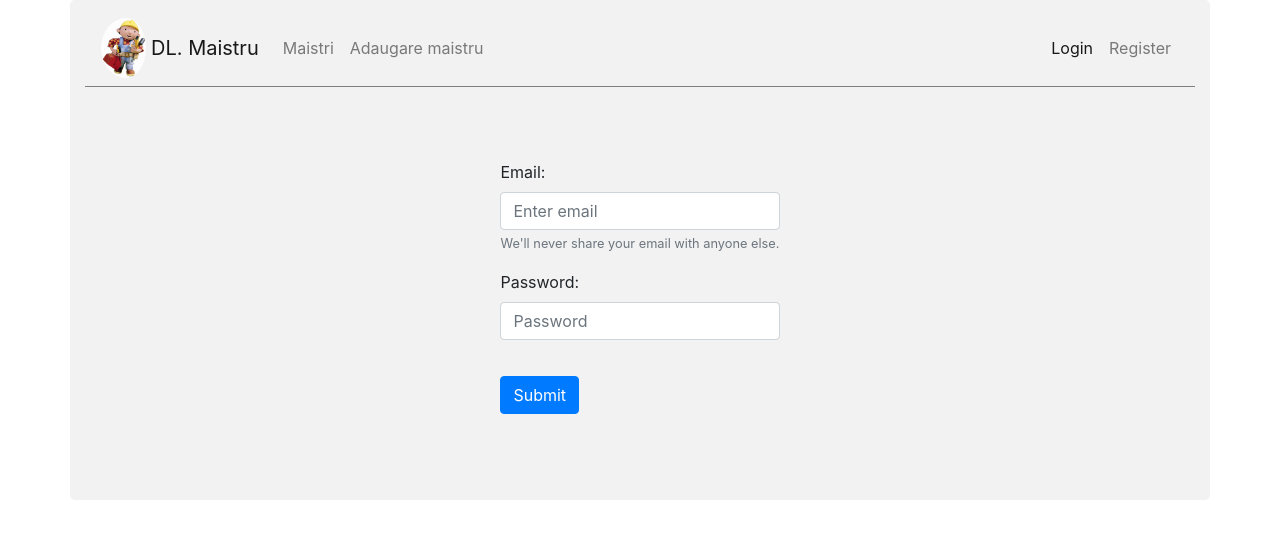
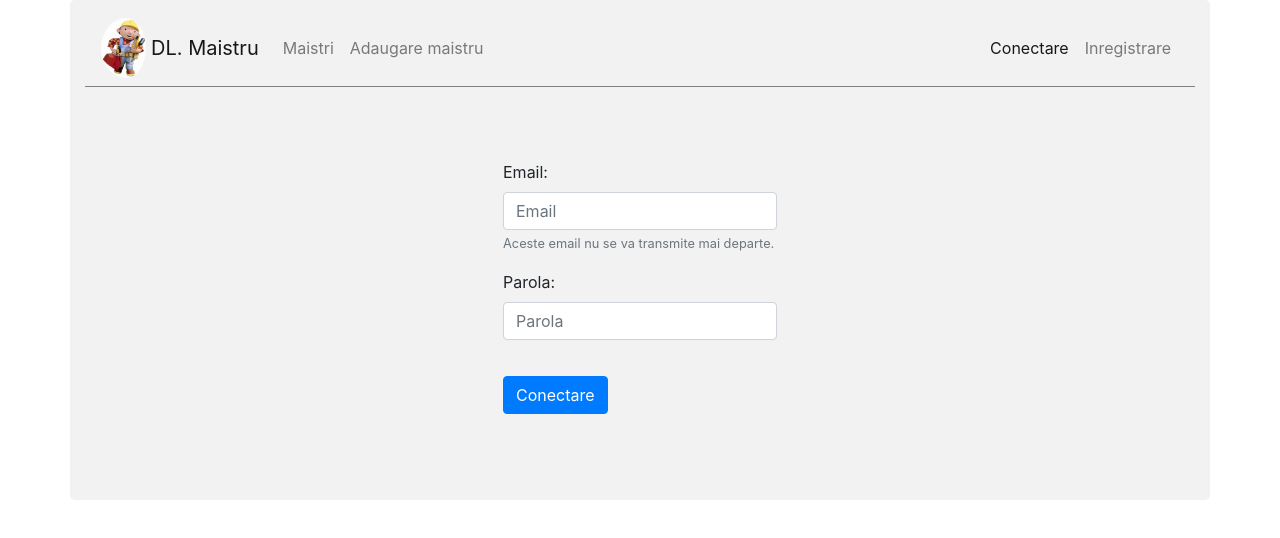
Before and after one commit to RoxanaAI/DLMaistru, a React (Create React App) app: page /login in a window 1280 px wide. Shown: the top 538 px of the page. Built offline with nearby package versions, Linux system fonts and the light colour scheme; no server answers.

Commit message:
added comments TODOs

```diff
--- a/src/components/Navbar.js
+++ b/src/components/Navbar.js
@@ -37,10 +37,10 @@ export default function Navbar() {
                     {!isAuthenticated ? (
                         <>
                             <li className="nav-item">
-                                <SrNavLink className="nav-link" to="/login">Login</SrNavLink>
+                                <SrNavLink className="nav-link" to="/login">Conectare</SrNavLink>
                             </li>
                             <li className="nav-item">
-                                <SrNavLink className="nav-link" to="/register">Register</SrNavLink>
+                                <SrNavLink className="nav-link" to="/register">Inregistrare</SrNavLink>
                             </li>
                         </>
                     ) : (
--- a/src/features/add/Add.js
+++ b/src/features/add/Add.js
@@ -31,10 +31,12 @@ export default function Add() {
     }, [db, user]);
 
     // TODO on the home page to add something there
-    // TODO align better the form
+    // TODO align better the form, the design for maistri and adaugare maistru
     // TODO Add validation for all the input data. All the items should be filed in
     // TODO Adaugare maistru to be available only if login
     // TODO need to clear the database because now we have workers with the same ID
+    // TODO - remember input login user input
+
     async function handleSubmit(e) {
         e.preventDefault();
 
--- a/src/features/auth/Home.js
+++ b/src/features/auth/Home.js
@@ -1,10 +1,9 @@
 import React from 'react';
-//import {mester} from 'assets/images/mester.jpg';
 
 export default function Home(){
     return(
         <>
-            <h2>Home page</h2>
+            <h2>DL. Maistru va ajuta sa gasiti mesterul potrivit nevoilor dumneavoastre.</h2>
         </>
     )
 }
--- a/src/features/auth/Login.js
+++ b/src/features/auth/Login.js
@@ -25,22 +25,21 @@ export default function Login(){
         return <Redirect to='/' />
     }
 
-    // TODO - remember input
-
     return(
         <>
         <div className="login">
         <form onSubmit={handleSubmit}>
             <p className="form-group">
             <label htmlFor="email" >Email: </label>
-            <input type='email' name="email" id="email" {...bindInput('email')} className="form-control" aria-describedby="emailHelp" placeholder="Enter email" required/>
-            <small id="emailHelp" className="form-text text-muted">We'll never share your email with anyone else.</small>
+            <input type='email' name="email" id="email" {...bindInput('email')} className="form-control" aria-describedby="emailHelp" placeholder="Email" required/>
+            <small id="emailHelp" className="form-text text-muted">Aceste email nu se va transmite mai departe.</small>
             </p>
             <p className="form-group">
-            <label htmlFor="password">Password: </label>
-            <input type='password' name="password" id="password" {...bindInput('password')} className="form-control" placeholder="Password" required/>
+            <label htmlFor="password">Parola: </label>
+            <input type='password' name="password" id="password" {...bindInput('password')} className="form-control" placeholder="Parola" required/>
             </p>
-            <button type="submit" className="btn btn-primary"> Submit</button>
+            {/* checkbox tine ma minte */}
+            <button type="submit" className="btn btn-primary"> Conectare</button>
         </form>
         </div>
         </>
--- a/src/features/auth/Logout.js
+++ b/src/features/auth/Logout.js
@@ -23,12 +23,12 @@ export default function Logout(){
     return(
 
          <div className="logout">
-            <p><i className="fa fa-question-circle"></i> Are you sure you want to log-off? <br /></p>
+            <p><i className="fa fa-question-circle"></i> Sigur doriti sa va deconectati? <br /></p>
                 <div className="actionsBtns">
                    <form >
                        <input type="hidden" name="${_csrf.parameterName}" value="${_csrf.token}"/>
                        <input type="submit" className="btn btn-default btn-primary" data-dismiss="modal" value="Logout" onClick={onLogout}/>
-                          <button className="btn btn-default" data-dismiss="modal">Cancel</button>
+                          <button className="btn btn-default" data-dismiss="modal">Anulare</button>
                   </form>
               </div>
         </div>
```
